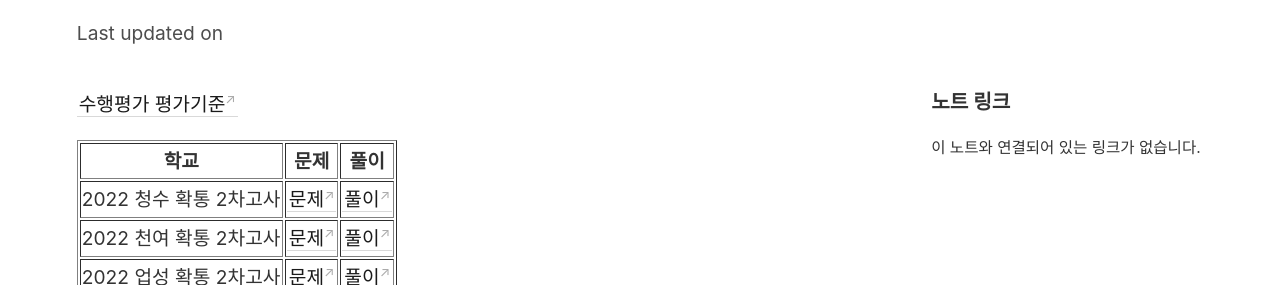
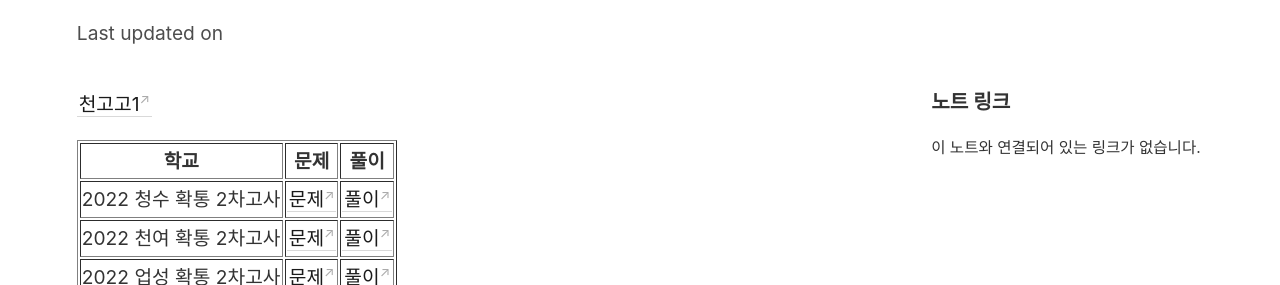
Before and after one commit to gwandae/test, a Jekyll site: the page built from _notes/확통 2차고사 대비 기출모음.md, in a window 1280 px wide. Shown: the part 188-473 px from the top of the page. Built offline with Jekyll 4.4.1, drawn with Linux system fonts in a browser that asks for light colours.

Commit message:
Update 확통 2차고사 대비 기출모음.md

```diff
--- a/_notes/확통 2차고사 대비 기출모음.md
+++ b/_notes/확통 2차고사 대비 기출모음.md
@@ -2,7 +2,7 @@
 title: "확통 2차고사 기출 모음"
 permalink: /3-4
 ---
-[수행평가 평가기준](https://github.com/gwandae/math/blob/main/pdf/%EC%88%98%ED%96%89%ED%8F%89%EA%B0%80%20%ED%8F%89%EA%B0%80%EA%B8%B0%EC%A4%80.pdf)
+[천고고1](https://www.dropbox.com/s/hvnpbaecx43wk4d/2023%20%EC%B2%9C%EA%B3%A0%20%EA%B3%A01%201%EC%B0%A8%EA%B3%A0%EC%82%AC.pdf?dl=0)
 
 <table border="1">
 <th>학교</th> <th>문제</th> <th>풀이</th>
```
